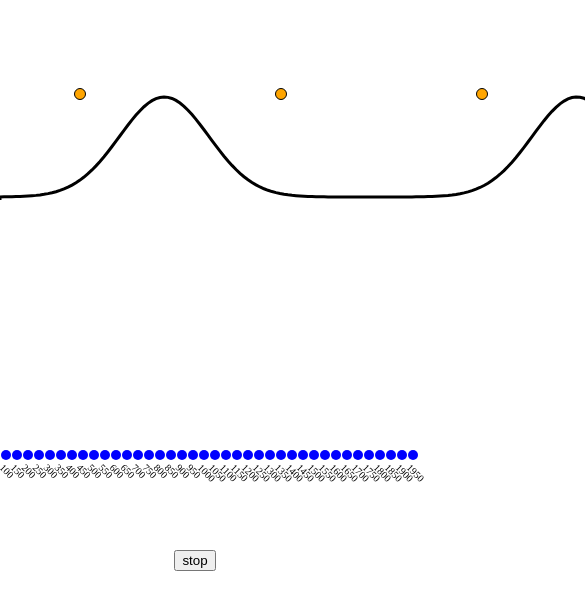
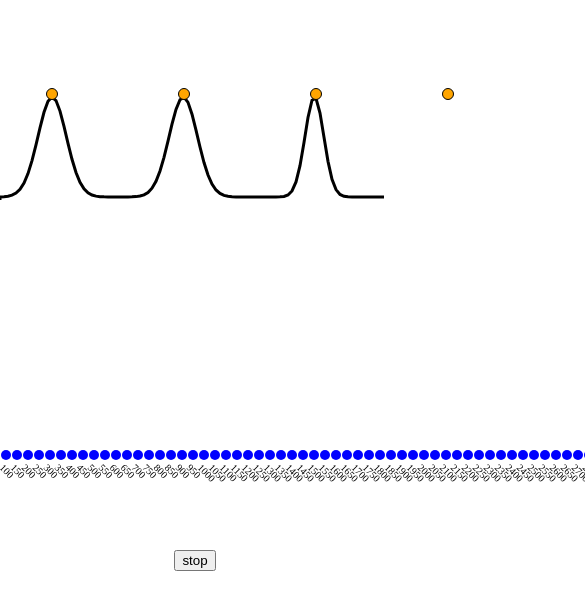
Before and after one commit to MurkyMeow/harmonic-tools, a Svelte app: page / in a window 390 px wide. Shown: the top 610 px of the page, 585 px wide, since content can reach past the window. Built offline with nearby package versions, Linux system fonts and the light colour scheme.

Commit message:
make canvas responsive

```diff
--- a/src/App.svelte
+++ b/src/App.svelte
@@ -6,7 +6,7 @@
   import OscillatorNode from './OscillatorNode.svelte';
 
   const MIN_FREQ = 100;
-  const MAX_FREQ = 2000;
+  const MAX_FREQ = 3000;
   const FREQ_STEP = 50;
 
   const PARTIAL_BOARD_H = 300;
@@ -128,7 +128,7 @@
 
 <style>
   main {
-    max-width: 800px;
+    max-width: 1200px;
     height: 200px;
     margin: auto;
   }
--- a/src/FilterBoard.svelte
+++ b/src/FilterBoard.svelte
@@ -1,5 +1,7 @@
 <script lang="ts">
-  import type { IFilter } from "./types";
+  import { tick, onMount } from 'svelte';
+
+  import type { IFilter } from './types';
 
   export let filters: IFilter[];
   export let minFreq: number;
@@ -8,12 +10,12 @@
   export let onMove: (filterIdx: number, dFreq: number, dGain: number) => void;
 
   let canvas: HTMLCanvasElement;
+  let wrap: HTMLElement;
 
   let draggingFilterIdx = -1;
 
-  $: ctx = canvas?.getContext('2d');
-  $: width = canvas?.width || 0;
-  $: height = canvas?.height || 0;
+  let width = 0;
+  let height = 0;
 
   $: events = draggingFilterIdx >= 0 ? ({
     onPointerMove(e: MouseEvent) {
@@ -32,50 +34,63 @@
   const RESOLUTION = 4;
   const LINE_WIDTH = 3;
 
-  $: if (ctx) {
-    ctx.lineWidth = LINE_WIDTH;
-  }
+  $: ctx = canvas?.getContext('2d');
 
-  $: if (ctx) {
+  $: if (width && height) { // avoid rendering when w,h are not set
+    tick().then(() => {
+      if (!ctx) return;
+
       const size = Math.floor(width / RESOLUTION);
-    const output = Array(size);
       const freqScaling = (maxFreq - minFreq) / size;
       const gainScaling = height / maxGain;
-
-    for (let i = 0; i < size; i += 1) {
-      const freq = i * freqScaling  + minFreq;
-
-      output[i] = 0;
-
-      for (const filter of filters) {
-        output[i] += filter.gain * gainScaling * Math.exp(-Math.pow(freq - filter.centerFreq, 2) / Math.pow(filter.bandwidth / 2, 2))
-      }
-    }
 
       ctx.clearRect(0, 0, width, height);
       ctx.beginPath()
       ctx.moveTo(0, height);
 
       for (let i = 0; i < size; i += 1) {
-      ctx.lineTo(i * RESOLUTION, height - output[i] - LINE_WIDTH);
+        const freq = i * freqScaling + minFreq;
+
+        let output = 0;
+
+        for (const filter of filters) {
+          output += filter.gain * gainScaling * Math.exp(-Math.pow(freq - filter.centerFreq, 2) / Math.pow(filter.bandwidth / 2, 2))
+        }
+
+        ctx.lineTo(i * RESOLUTION, height - output - LINE_WIDTH);
       }
 
       ctx.stroke();
       ctx.closePath();
+    });
   }
+
+  const onResize = () => {
+    width = wrap.clientWidth;
+    height = wrap.clientHeight;
+
+    tick().then(() => {
+      if (ctx) ctx.lineWidth = LINE_WIDTH;
+    });
+  };
+
+  onMount(() => {
+    onResize();
+  });
 </script>
 
 <svelte:window
   on:pointermove={events?.onPointerMove}
   on:pointerup={events?.onPointerUp}
   on:pointerleave={events?.onPointerLeave}
+  on:resize={onResize}
 />
 
-<div class="wrap">
+<div class="wrap" bind:this={wrap}>
   {#each filters as { centerFreq, gain }, i}
     <div class="handle" style="left: {(centerFreq - minFreq) / (maxFreq - minFreq) * 100}%; bottom: {gain / maxGain * 100}%" on:pointerdown={() => draggingFilterIdx = i} />
   {/each}
-  <canvas bind:this={canvas} width="800" height="200" />
+  <canvas bind:this={canvas} width={width} height={height} />
 </div>
 
 <style>
```
Lines whose indentation alone changed are shown as unchanged.
